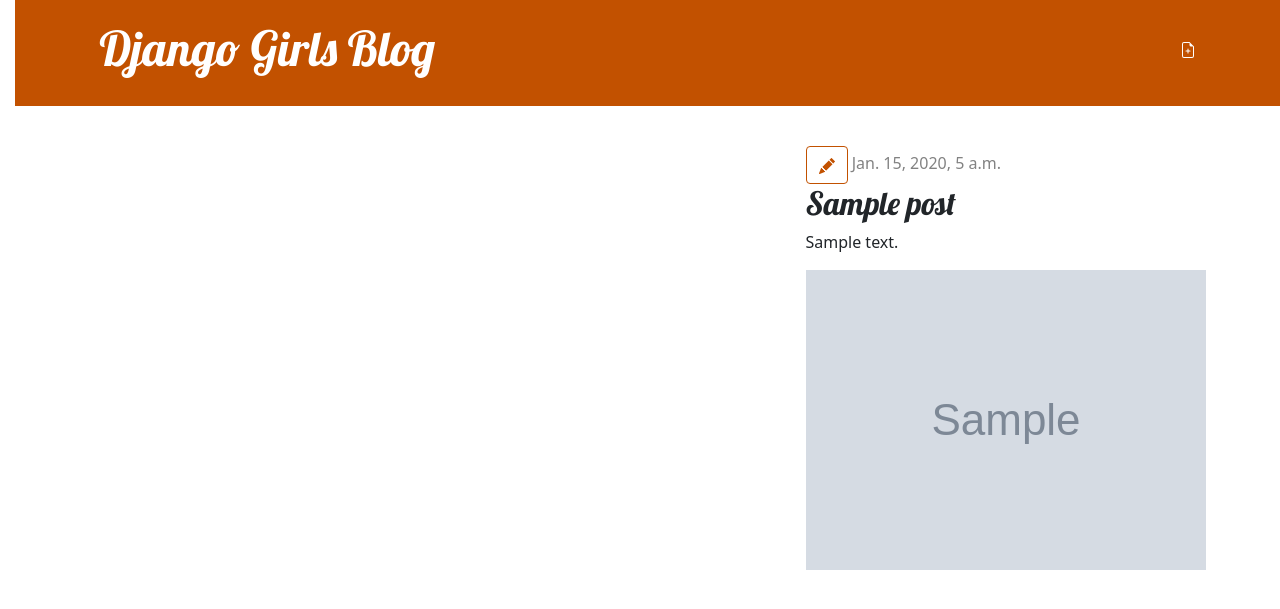
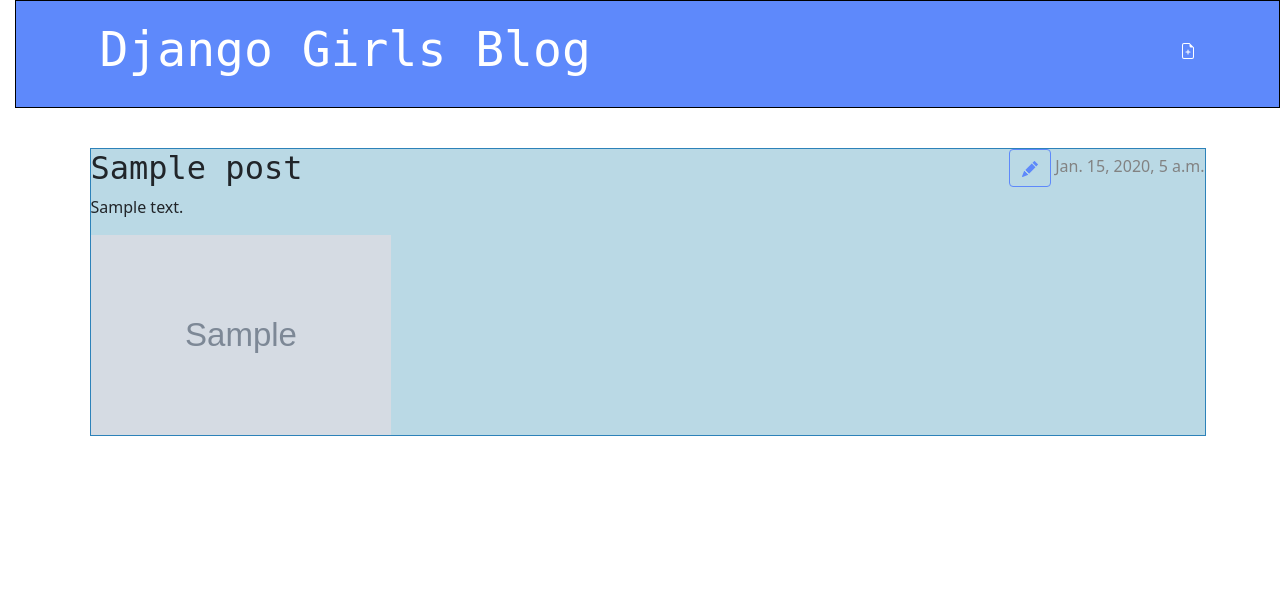
Before and after one commit to ashcas23/djangogirls1, a Django app: template blog/templates/blog/post_detail.html in a window 1280 px wide. Shown: the top 609 px of the page. Run offline with Django 3.2, Linux system fonts and the light colour scheme; the template is opened without the code that fills it: values that come from a table or form of the project are taken from there, others are empty; a user stored in the database is signed in; tables that the repository leaves empty hold one stand-in row (values such as "Sample post"); grey boxes marked "Sample" are stand-in pictures.

Commit message:
addition in images and css changes

```diff
--- a/blog/models.py
+++ b/blog/models.py
@@ -3,6 +3,8 @@ from django.conf import settings
 from django.db import models
 from django.utils import timezone
 
+class Image(models.Model):
+    image = models.ImageField()
 
 class Post(models.Model):
     author = models.ForeignKey(settings.AUTH_USER_MODEL, on_delete=models.CASCADE)
@@ -10,7 +12,7 @@ class Post(models.Model):
     text = models.TextField()
     created_date = models.DateTimeField(default=timezone.now)
     published_date = models.DateTimeField(blank=True, null=True)
-    image = models.ImageField(blank=True, null=True)
+    images = models.ManyToManyField(Image)
 
 
     def publish(self):
--- a/blog/static/css/blog.css
+++ b/blog/static/css/blog.css
@@ -1,6 +1,6 @@
 h1 a, h2 a {
     color: #C25100;
-    font-family: 'Lobster';
+    font-family: 'Monospace';
 }
 
 body {
@@ -8,10 +8,11 @@ body {
 }
 
 .page-header {
-    background-color: #C25100;
+    background-color: #5e89fb;
     margin-top: 0;
     margin-bottom: 40px;
     padding: 20px 20px 20px 40px;
+    border: 1px solid #000000;
 }
 
 .page-header h1,
@@ -27,7 +28,7 @@ h1,
 h2,
 h3,
 h4 {
-    font-family: 'Lobster', cursive;
+    font-family: 'Monospace', print;
 }
 
 .date {
@@ -53,7 +54,19 @@ h4 {
 }
 
 .post {
-    margin-bottom: 70px;
+  background-color: #bad9e5;
+  margin-bottom: 70px;
+  border: 1px solid #2d82b9;
+}
+
+.post_detail {
+  background-color: #bad9e5;
+  border: 1px solid #2d82b9;
+}
+
+.postimage {
+    width: 300px;
+    height: 200px;
 }
 
 .post h2 a,
@@ -68,12 +81,16 @@ h4 {
 
 .btn-secondary,
 .btn-secondary:visited {
-    color: #C25100;
+    color: #5e89fb;
     background: none;
-    border-color: #C25100;
+    border-color: #5e89fb;
+}
+
+.right_side {
+  float: right;
 }
 
 .btn-secondary:hover {
     color: #FFFFFF;
-    background-color: #C25100;
+    background-color: #5e89fb;
 }
--- a/blog/templates/blog/post_detail.html
+++ b/blog/templates/blog/post_detail.html
@@ -1,8 +1,9 @@
 {% extends 'blog/base.html' %}
 {% load static %}
 {% block content %}
-    <article class="post">
+    <article class="post_detail">
         <aside class="actions">
+          <div class="right_side">
             {% if user.is_authenticated %}
                 <a class="btn btn-secondary" href="{% url 'post_edit' pk=post.pk %}">
                     {% include './icons/pencil-fill.svg' %}
@@ -13,8 +14,11 @@
                     {{ post.published_date }}
                 </time>
             {% endif %}
+          </div>
         <h2>{{ post.title }}</h2>
         <p>{{ post.text|linebreaksbr }}</p>
-        <img src="{{ post.image.url }}" />
+        {% for image in post.images.all %}
+        <img class="postimage" src="{{ image.image.url }}" />
+        {% endfor %}
     </article>
 {% endblock %}
```
Also changed, not shown: blog/admin.py (+5 -2 lines), blog/migrations/0003_auto_20221109_1020.py (added). Lines whose indentation alone changed are shown as unchanged.
